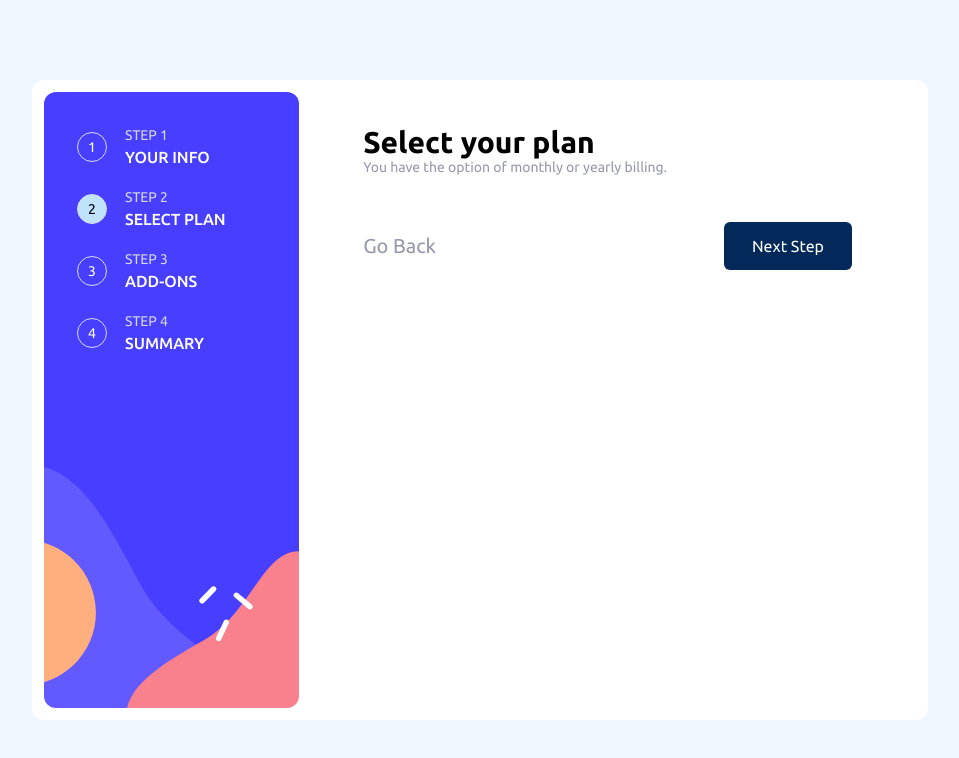
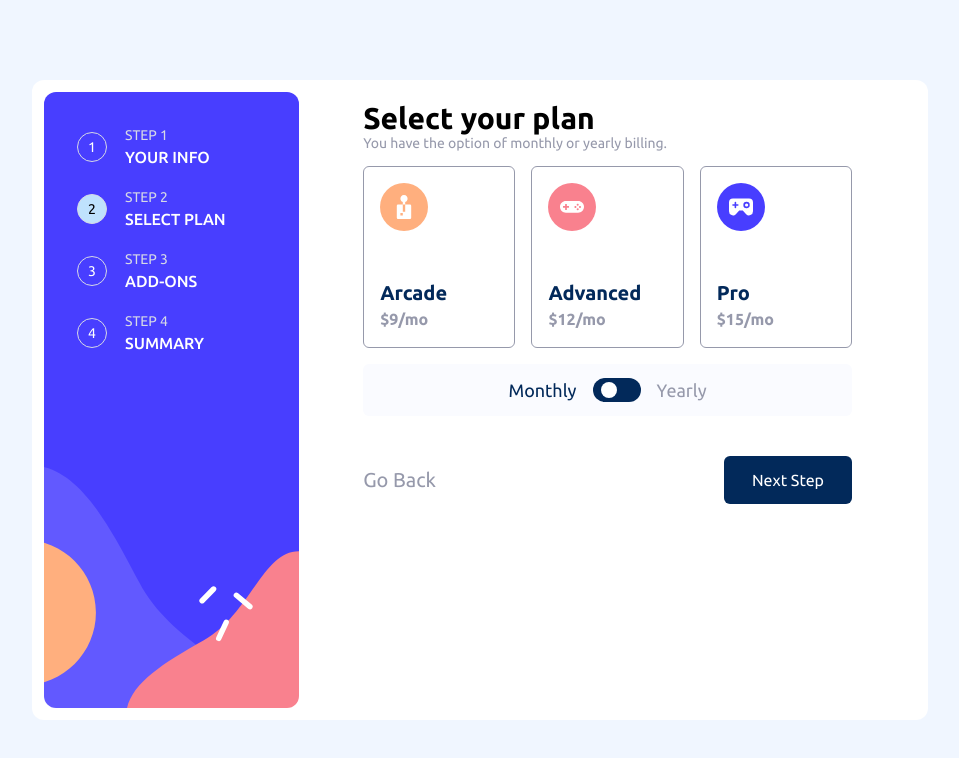
Before and after one commit to FevenSeyfu/Multistep-Form, a React (Vite) app: page / in a window 1280 px wide. Shown: the top 758 px of the page, without its empty margins (160-1119 px from the left). Built offline with nearby package versions, Linux system fonts and the light colour scheme.

Commit message:
complete step 2 selection form

```diff
--- a/src/components/FormStep2.jsx
+++ b/src/components/FormStep2.jsx
@@ -1,12 +1,23 @@
 import React, { useState } from "react";
 import { useFormContext } from "../context/FormContext";
+import ArcadeIcon from "../assets/images/icon-arcade.svg";
+import AdvancedIcon from "../assets/images/icon-advanced.svg";
+import ProIcon from "../assets/images/icon-pro.svg";
 
 const FormStep2 = () => {
   const { state, dispatch } = useFormContext();
-  const handleChange = (fieldName, e) => {
+  const [isMonthly, setIsMonthly] = useState(true);
+
+  const handleToggleClick = (e) => {
+    e.preventDefault();
+    setIsMonthly((prevIsMonthly) => !prevIsMonthly);
+  };
+
+  const handlePlanChange = (plan) => {
+    console.log(plan);
     dispatch({
       type: "UPDATE_FORM_DATA",
-      payload: { [fieldName]: e.target.value },
+      payload: { plan: plan },
     });
   };
 
@@ -15,7 +26,7 @@ const FormStep2 = () => {
     return true;
   };
   return (
-    <div className="flex flex-col my-8 gap-4">
+    <div className="flex flex-col my-2 gap-4">
       <div>
         <h1 className="font-extrabold text-3xl">Select your plan</h1>
         <p className="text-sm text-neutral-cool-gray leading-none">
@@ -23,7 +34,111 @@ const FormStep2 = () => {
         </p>
       </div>
       <form className="flex flex-col gap-2 ">
+        <div className="flex flex-col gap-2  md:gap-4 md:flex-row text-primary-marine-blue">
+          {/* arcade */}
+          <div
+            className={`flex flex-row items-center p-4 gap-4 md:flex-col md:items-start md:w-1/3 border border-neutral-cool-gray md:p-4 rounded-md mb-2 ${
+              state.formData.plan === "arcade" &&
+              "border-primary-marine-blue border-2 bg-neutral-alabaster "
+            }`}
+            onClick={() => handlePlanChange("arcade")}
+          >
+            <img
+              src={ArcadeIcon}
+              alt="Arcade Icon"
+              className="h-12  md:mb-8"
+            />
+            <div className="font-bold">
+              <h6 className="font-extrabold text-xl">Arcade</h6>
+              {isMonthly ? (
+                <p className="text-neutral-cool-gray">$9/mo</p>
+              ) : (
+                <p>
+                  <span className="text-neutral-cool-gray">$90/yr </span> <br /> 2 months free
+                </p>
+              )}
+            </div>
+          </div>
+          {/* advanced */}
+          <div
+            className={`flex flex-row items-center p-4 gap-4 md:flex-col md:items-start md:w-1/3 border border-neutral-cool-gray md:p-4 rounded-md mb-2 ${
+              state.formData.plan === "advanced" &&
+              "border-primary-marine-blue border-2 bg-neutral-alabaster "
+            }`}
+            onClick={() => handlePlanChange("advanced")}
+          >
+            <img
+              src={AdvancedIcon}
+              alt="Advanced Icon"
+              className="h-12  md:mb-8"
+            />
+            <div className="font-bold">
+              <h6 className="font-extrabold text-xl">Advanced</h6>
+              {isMonthly ? (
+                <p className="text-neutral-cool-gray">$12/mo</p>
+              ) : (
+                <p>
+                  <span className="text-neutral-cool-gray">$120/yr </span> <br /> 2 months free
+                </p>
+              )}
+            </div>
+          </div>
+          {/* pro */}
+          <div
+            className={`flex flex-row items-center p-4 gap-4 md:flex-col md:items-start md:w-1/3 border border-neutral-cool-gray md:p-4 rounded-md mb-2 ${
+              state.formData.plan === "pro" &&
+              "border-primary-marine-blue border-2 bg-neutral-alabaster "
+            }`}
+            onClick={() => handlePlanChange("pro")}
+          >
+            <img
+              src={ProIcon}
+              alt="Advanced Icon"
+              className="h-12  md:mb-8"
+            />
+            <div className="font-bold">
+              <h6 className="font-extrabold text-xl">Pro</h6>
+              {isMonthly ? (
+                <p className="text-neutral-cool-gray">$15/mo</p>
+              ) : (
+                <p>
+                  <span className="text-neutral-cool-gray">$150/yr </span> <br /> 2 months free
+                </p>
+              )}
+            </div>
+          </div>
+        </div>
 
+        {/* billing monthly/yearly toggle */}
+        <div className="w-full flex flex-row items-center justify-center bg-neutral-alabaster text-primary-marine-blue text-lg gap-4 p-3 rounded-md">
+          <p
+            className={`cursor-pointer ${
+              isMonthly ? "text-primary-marine-blue" : "text-neutral-cool-gray"
+            }`}
+            onClick={handleToggleClick}
+          >
+            Monthly
+          </p>
+          <button
+            className="relative bg-primary-marine-blue w-12 h-6 rounded-full flex  flex-col justify-center"
+            onClick={handleToggleClick}
+          >
+            <span
+              className={`bg-white h-4 w-4 rounded-full absolute transition-transform transform my-auto ${
+                isMonthly ? "ml-2" : " ml-6"
+              }`}
+            ></span>
+          </button>
+          <p
+            className={`cursor-pointer ${
+              !isMonthly ? "text-primary-marine-blue" : "text-neutral-cool-gray"
+            }`}
+            onClick={handleToggleClick}
+          >
+            Yearly
+          </p>
+        </div>
+        {/* previous next buttons */}
         <div className="hidden md:flex justify-between mt-8">
           <button
             className=" text-xl text-neutral-cool-gray hover:cursor-pointer hover:text-black"
```
